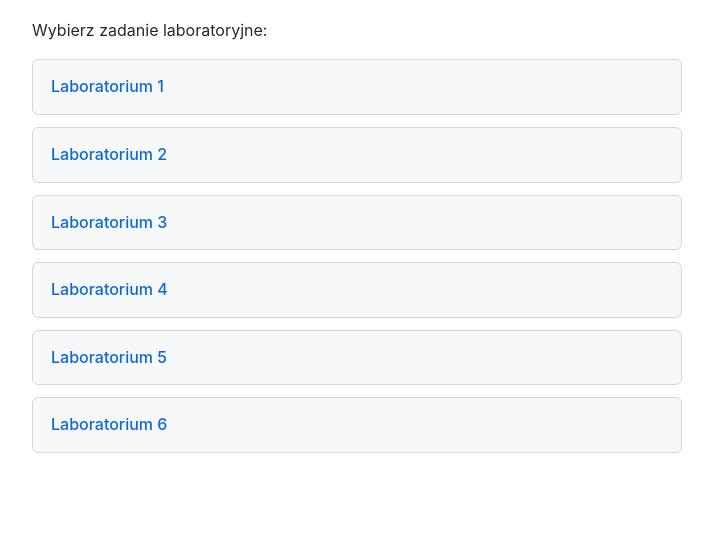
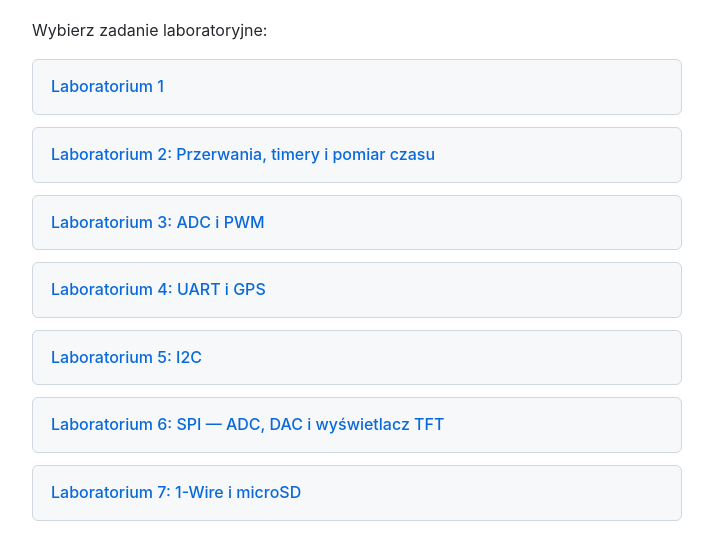
Before and after one commit to pfronczak55/PSM, a plain HTML site: page index.html in a window 1280 px wide. Shown: the part 168-728 px from the top of the page, without its empty margins (283-996 px from the left). Drawn offline with Linux system fonts and the light colour scheme.

Commit message:
Add files via upload

```diff
--- a/index.html
+++ b/index.html
@@ -38,11 +38,12 @@
     <p>Wybierz zadanie laboratoryjne:</p>
     <ul>
         <li><a href="lab1.html">Laboratorium 1</a></li>
-        <li><a href="lab2.html">Laboratorium 2</a></li>
-        <li><a href="lab3.html">Laboratorium 3</a></li>
-        <li><a href="Lab4.html">Laboratorium 4</a></li>
-		<li><a href="lab5.html">Laboratorium 5</a></li>
-		<li><a href="lab6.html">Laboratorium 6</a></li>
+        <li><a href="lab2.html">Laboratorium 2: Przerwania, timery i pomiar czasu</a></li>
+        <li><a href="lab3.html">Laboratorium 3: ADC i PWM</a></li>
+        <li><a href="Lab4.html">Laboratorium 4: UART i GPS</a></li>
+		<li><a href="lab5.html">Laboratorium 5: I2C</a></li>
+		<li><a href="lab6.html">Laboratorium 6: SPI — ADC, DAC i wyświetlacz TFT</a></li>
+		<li><a href="lab7.html">Laboratorium 7: 1-Wire i microSD</a></li>
     </ul>
 </body>
 </html>
```
